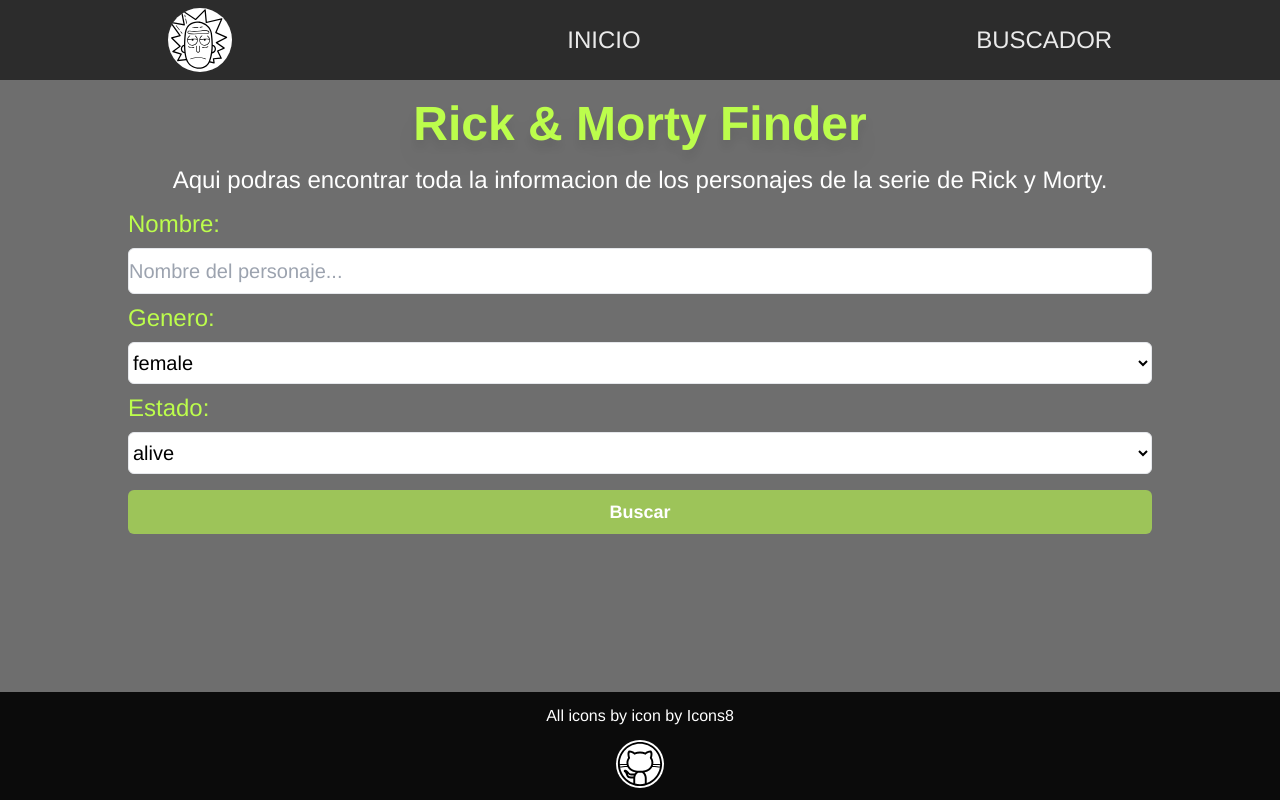
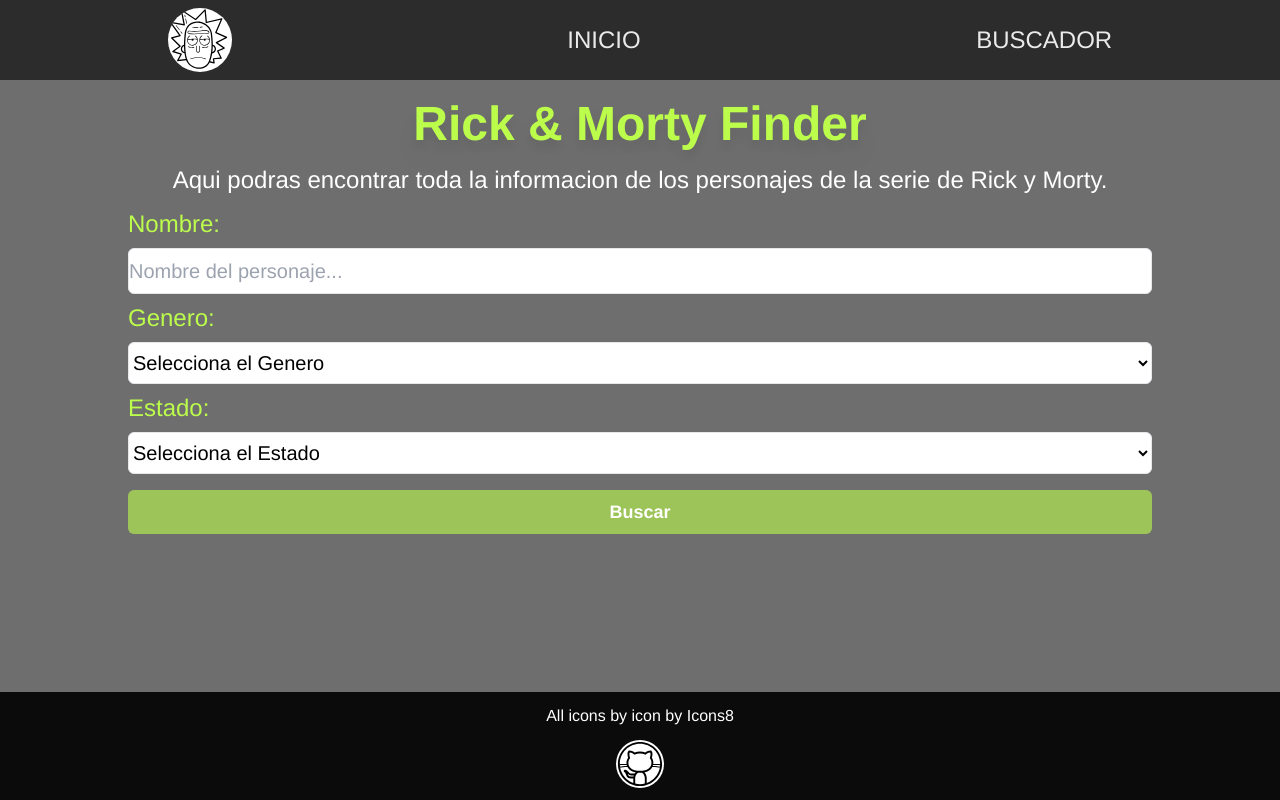
Before and after one commit to Alexises99/Rick-Morty-Finder, a React (Create React App) app: page /search in a window 1280 px wide. Built offline with nearby package versions, Linux system fonts and the light colour scheme.

Commit message:
fix interfaces fix  select component

```diff
--- a/src/components/SelectForm.tsx
+++ b/src/components/SelectForm.tsx
@@ -18,6 +18,7 @@
         {...values}
         className="w-full py-2 mt-2 bg-white border rounded-md focus:border-primary-green/80 focus:ring-primary-green/50 focus:outline-none focus:ring focus:ring-opacity-40 md:text-lg lg:text-xl"
       >
+        <option value="" disabled hidden>{`Selecciona el ${labelTag}`}</option>
         {options.map((option) => (
           <option key={option} value={option.toLowerCase()}>
             {option}
--- a/src/hooks/useSelect.ts
+++ b/src/hooks/useSelect.ts
@@ -12,8 +12,13 @@
     setValue(event.target.value);
   };
 
+  const reset = () => {
+    setValue('');
+  };
+
   return {
     value,
     onChange,
+    reset,
   };
 };
--- a/src/interfaces/character.interface.ts
+++ b/src/interfaces/character.interface.ts
@@ -20,14 +20,14 @@
 }
 
 export enum Status {
-  Alive = 'alive',
-  Dead = 'dead',
-  Unknown = 'unkown',
+  Alive = 'Alive',
+  Dead = 'Dead',
+  Unknown = 'unknown',
 }
 
 export enum Gender {
-  Female = 'female',
-  Male = 'male',
-  Genderless = 'genderless',
-  Unknown = 'unkown',
+  Female = 'Female',
+  Male = 'Male',
+  Genderless = 'Genderless',
+  Unknown = 'unknown',
 }
--- a/src/pages/Search.tsx
+++ b/src/pages/Search.tsx
@@ -5,30 +5,24 @@
 import { useField } from '../hooks/useField';
 import { useSelect } from '../hooks/useSelect';
 import { CharacterType, Gender, Status } from '../interfaces/character.interface';
-import { ResponseApi } from '../interfaces/response.interface';
+import characterService from '../services/character';
 
 const Search = () => {
   const { reset: resetName, ...name } = useField('text');
-  const { ...genre } = useSelect();
-  const { ...status } = useSelect();
+  const { reset: resetGender, ...genre } = useSelect();
+  const { reset: resetStatus, ...status } = useSelect();
+
+  console.log(genre.value);
 
   const [characters, setCharacters] = useState<Array<CharacterType>>([]);
 
-  const getAllPages = async (url: string): Promise<Array<CharacterType>> => {
-    const response = await fetch(url);
-    const data: ResponseApi = await response.json();
-    const characters = data.results;
-    const { info } = data;
-    const { next } = info;
-    if (next !== null) {
-      characters.push(...(await getAllPages(next)));
-    }
-    return characters;
-  };
-
-  const handleSubmit = (event: React.FormEvent<HTMLFormElement>) => {
+  const handleSubmit = async (event: React.FormEvent<HTMLFormElement>) => {
     event.preventDefault();
-    getAllPages('https://rickandmortyapi.com/api/character/?name=rick').then((data) => setCharacters(data));
+    const data = await characterService.getAll(name.value, status.value as Status, genre.value as Gender);
+    setCharacters(data);
+    resetName();
+    resetStatus();
+    resetGender();
   };
 
   return (
--- /dev/null
+++ b/src/services/character.ts
@@ -0,0 +1,25 @@
+import { CharacterType, Gender, Status } from '../interfaces/character.interface';
+import { ResponseApi } from '../interfaces/response.interface';
+
+const baseUrl = 'https://rickandmortyapi.com/api/character';
+
+const getAll = async (name: string, status: Status, gender: Gender) => {
+  const data = await getAllCharacters(`${baseUrl}/?name=${name}&status=${status}&genre=${gender}`);
+  return data;
+};
+
+const getAllCharacters = async (url: string): Promise<Array<CharacterType>> => {
+  const response = await fetch(url);
+  const data: ResponseApi = await response.json();
+  const characters = data.results;
+  const { info } = data;
+  const { next } = info;
+  if (next !== null) {
+    characters.push(...(await getAllCharacters(next)));
+  }
+  return characters;
+};
+
+export default {
+  getAll,
+};
```
Also changed, not shown: 1 other file (tests, documents, lock files or other folders).
